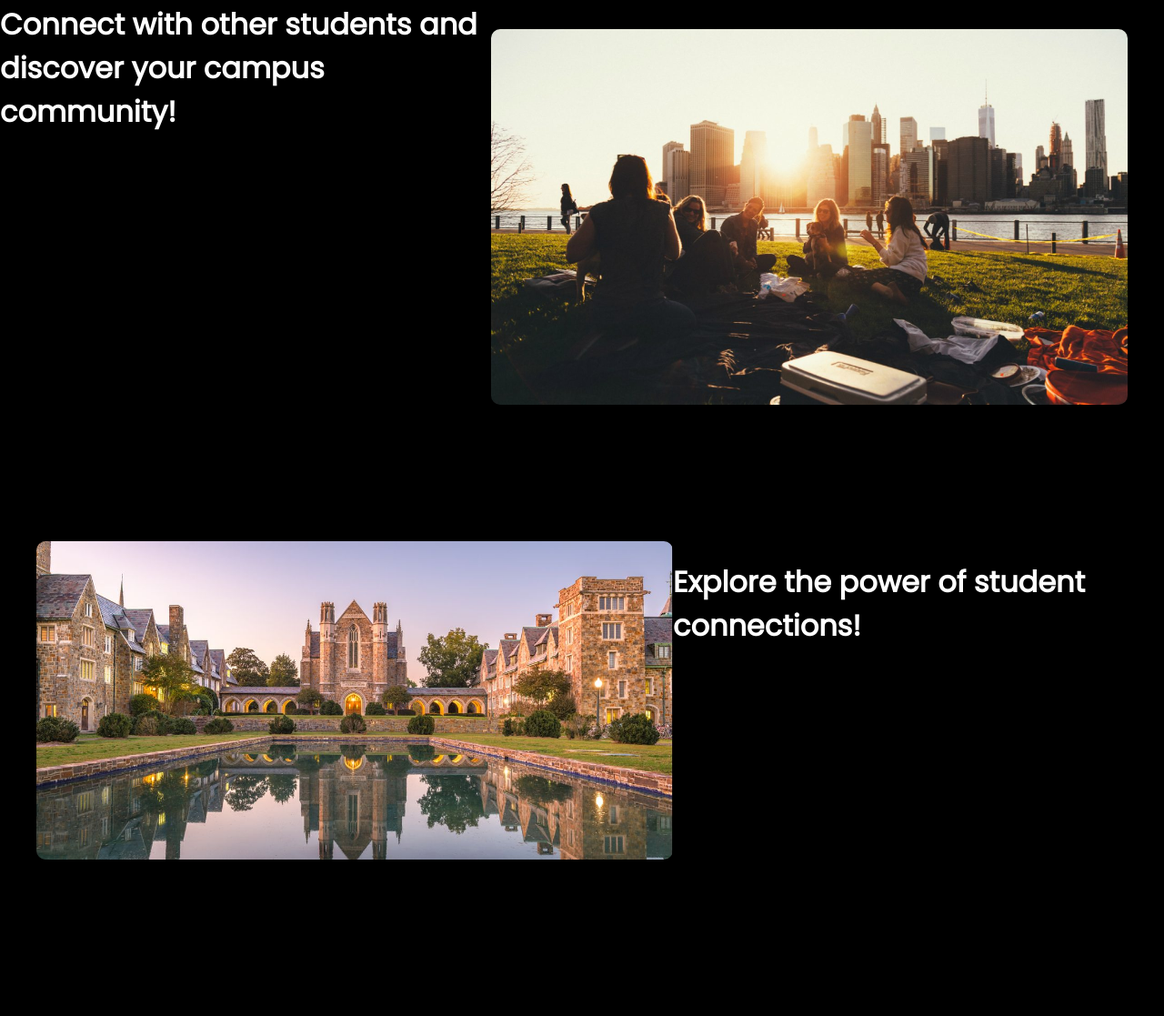
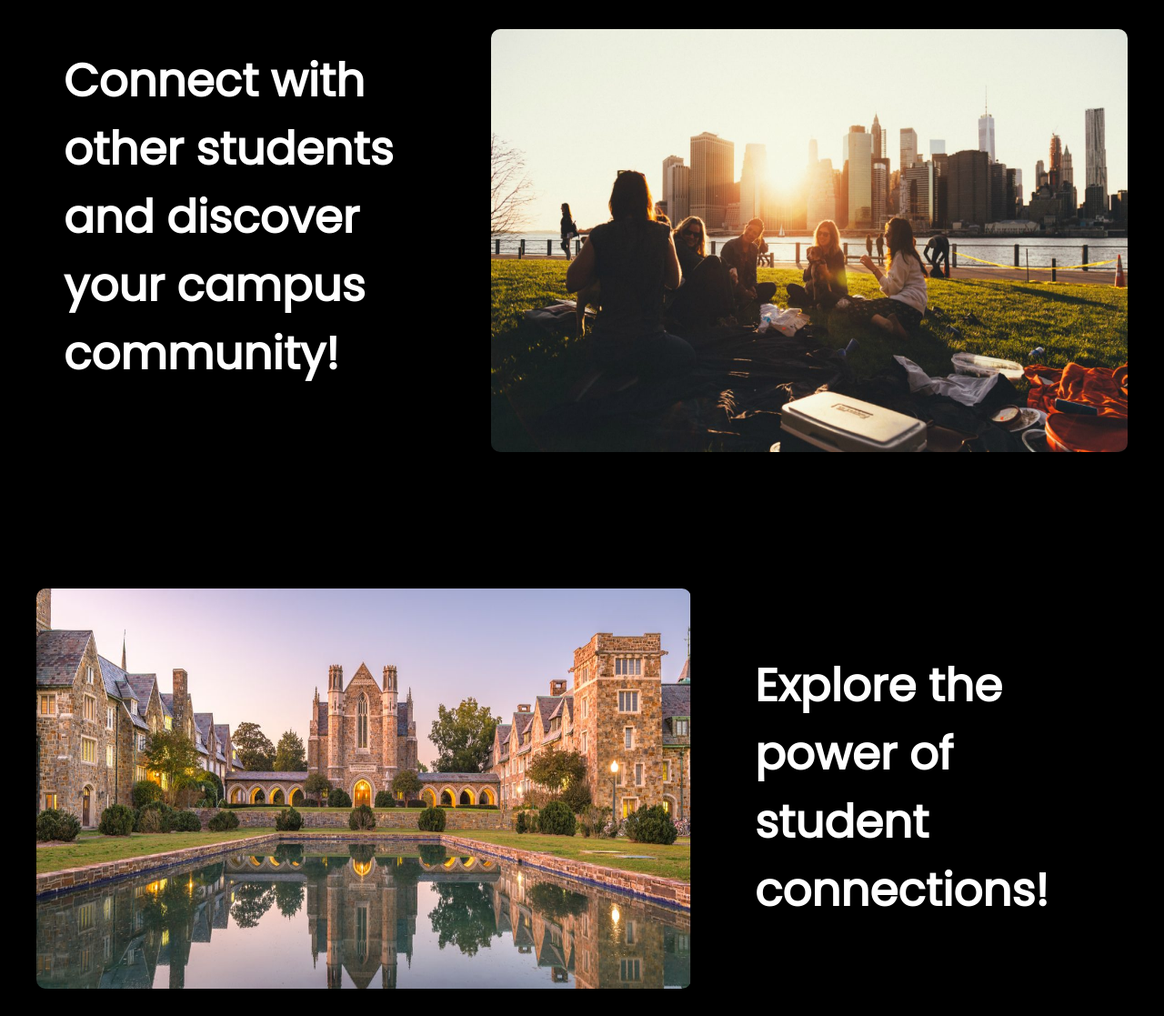
Before and after one commit to karechob/Frontend-CRUD-project, a React app in the folder crud-frontend/: page /home in a window 1280 px wide. Shown: the part 165-1282 px from the top of the page at 91% size. Before the commit the page ends 1140 px from the top, so only its background shows below. Built offline with nearby package versions, Linux system fonts and the light colour scheme.

```diff
--- a/crud-frontend/src/App/App.css
+++ b/crud-frontend/src/App/App.css
@@ -82,7 +82,7 @@
 
 .campus-img {
   height: auto;
-  width: 700px;
+  width: 720px;
   margin-left: 40px;
   border-radius: 10px;
 }
@@ -338,3 +338,8 @@
 .add-btn-submit {
   margin-top: 18px;
 }
+.item-name-home {
+  font-size: 50px;
+  overflow-wrap: break-word;
+  margin: 70px;
+}
--- a/crud-frontend/src/pages/Home.jsx
+++ b/crud-frontend/src/pages/Home.jsx
@@ -8,12 +8,12 @@
     <div>
       <Navigation />
       <div className="student-div">
-        <h1>Connect with other students and discover your campus community!</h1>
+        <h1 className="item-name-home">Connect with other students and discover your campus community!</h1>
         <img className="student-img" src={StudentPicture} alt="group of college students hanging out" />
       </div>
       <div className="campus-div">
         <img className="campus-img" src={CampusPicture} alt="group of college students hanging out" />
-        <h1>Explore the power of student connections!</h1>
+        <h1 className="item-name-home">Explore the power of student connections!</h1>
       </div>
     </div>
   );
--- a/crud-frontend/src/pages/SingleCampus.jsx
+++ b/crud-frontend/src/pages/SingleCampus.jsx
@@ -38,7 +38,7 @@
 
   const handleDeleteStudent = (studentId) => {
     dispatch(deleteStudentThunk(studentId));
-    window.location.reload()
+    window.location.reload();
   };
 
   return (
@@ -79,7 +79,9 @@
 
           <h2 className="campus-title">Enrolled Students:</h2>
           <div className="btn-container">
-            <button>Add Student</button>
+            <Link to="/student">
+              <button className="add-btn">ADD STUDENT</button>
+            </Link>
           </div>
           {singleCampus.students?.length > 0 ? (
             <div className="container-students-in-campus">
--- a/crud-frontend/src/pages/SingleStudent.jsx
+++ b/crud-frontend/src/pages/SingleStudent.jsx
@@ -4,7 +4,6 @@
 import {
   fetchSingleStudentThunk,
   deleteStudentThunk,
-  updateStudentThunk,
 } from "../redux/students/students.actions";
 import { useParams, useNavigate, Link } from "react-router-dom";
 import EditStudent from "./EditStudent";
```
